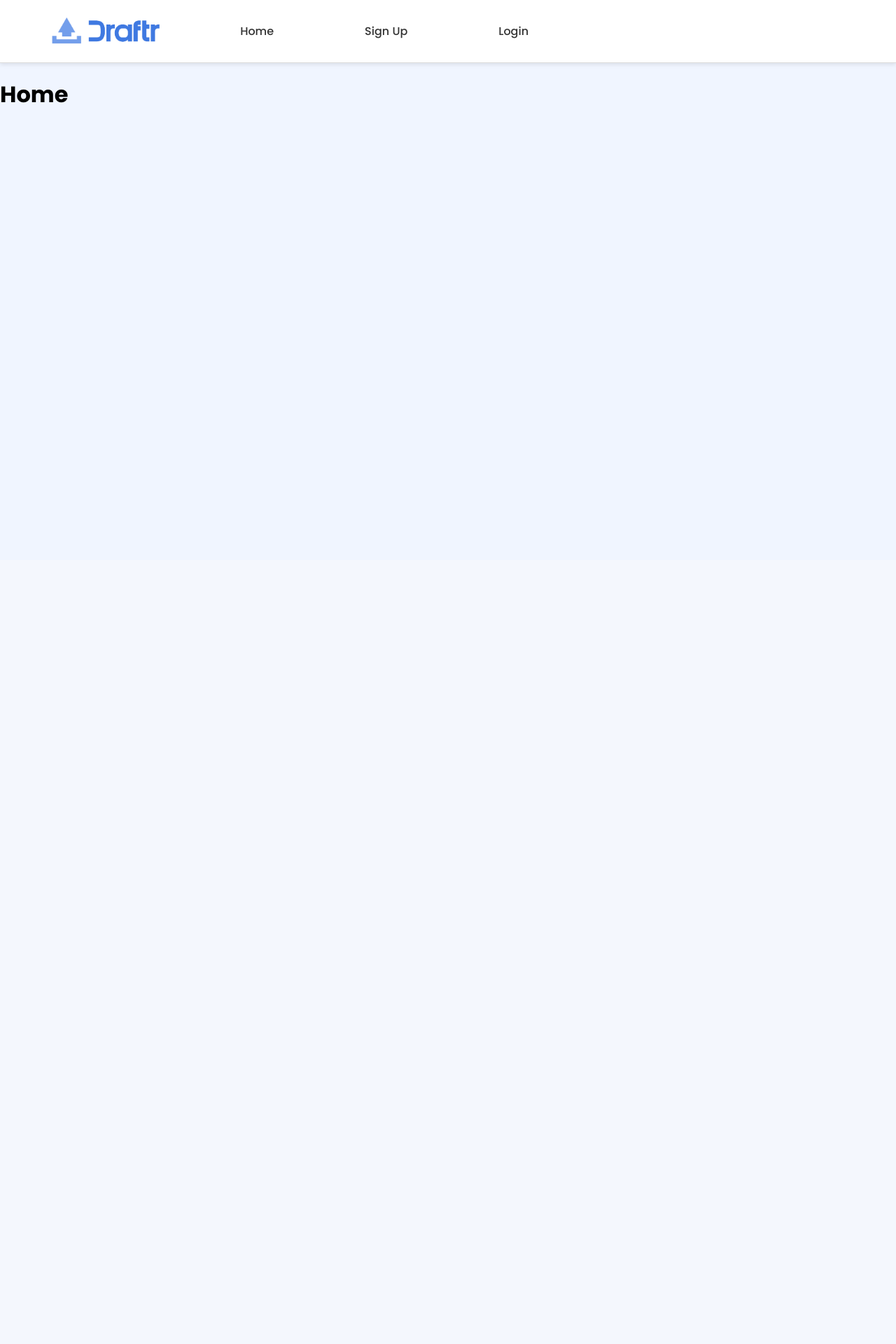
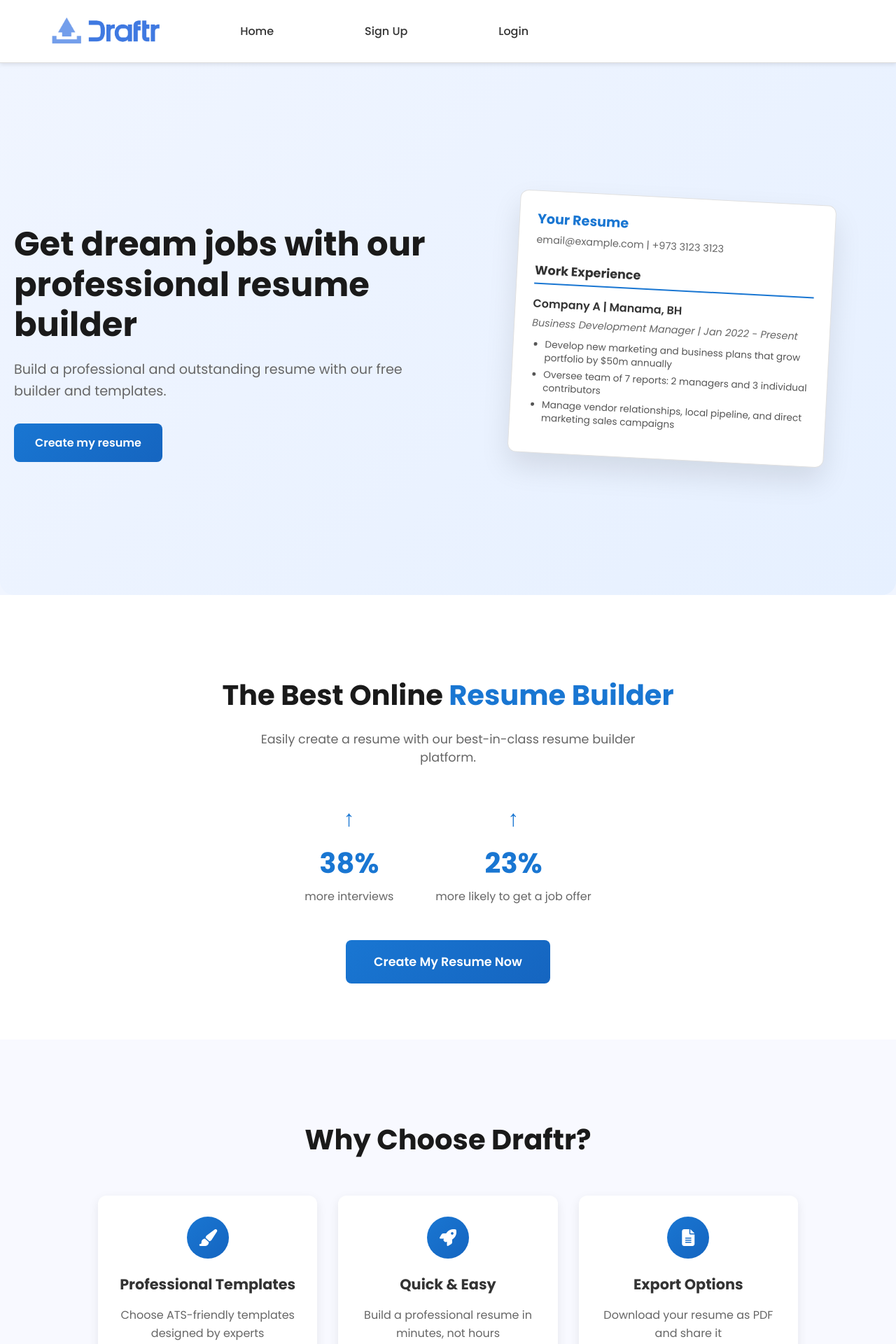
Before and after one commit to ayahmeftah/draftr-cv-builder-web-app, a Django app: page / in a window 1280 px wide. Shown: the top 1920 px of the page at 70% size. Before the commit the page ends 147 px from the top, so only its background shows below. Run offline with Django 5.2, Linux system fonts and the light colour scheme.

Commit message:
created the landing page with the styling

```diff
--- /dev/null
+++ b/main_app/static/css/homepage.css
@@ -0,0 +1,368 @@
+.container {
+  max-width: 1200px;
+  margin: 0 auto;
+  padding: 0 20px;
+}
+
+.hero {
+  display: flex;
+  align-items: center;
+  min-height: 80vh;
+  padding: 60px 20px;
+  background: linear-gradient(135deg, #f0f5ff 0%, #e6f0ff 100%);
+  max-width: 1400px;
+  margin: 0 auto;
+  border-radius: 0 0 20px 20px;
+}
+
+.hero-content {
+  flex: 1;
+  padding-right: 40px;
+}
+
+.hero-content h1 {
+  font-size: 3rem;
+  font-weight: 700;
+  color: #1a1a1a;
+  margin-bottom: 20px;
+  line-height: 1.2;
+}
+
+.hero-subtitle {
+  font-size: 1.2rem;
+  color: #666;
+  margin-bottom: 30px;
+  line-height: 1.6;
+}
+
+.hero-buttons {
+  display: flex;
+  gap: 15px;
+  flex-wrap: wrap;
+}
+
+.cta-button {
+  padding: 15px 30px;
+  border-radius: 8px;
+  text-decoration: none;
+  font-weight: 600;
+  font-size: 1rem;
+  transition: all 0.3s ease;
+  display: inline-block;
+  text-align: center;
+}
+
+.cta-button.primary {
+  background: linear-gradient(135deg, #1976D2 0%, #1565C0 100%);
+  color: white;
+  border: none;
+}
+
+.cta-button.primary:hover {
+  transform: translateY(-2px);
+  box-shadow: 0 10px 25px rgba(25, 118, 210, 0.3);
+}
+
+.cta-button.secondary {
+  background: white;
+  color: #1976D2;
+  border: 2px solid #1976D2;
+}
+
+.cta-button.secondary:hover {
+  background: #f8f9ff;
+  transform: translateY(-2px);
+}
+
+.cta-button.large {
+  padding: 18px 40px;
+  font-size: 1.1rem;
+}
+
+.hero-image {
+  flex: 1;
+  display: flex;
+  justify-content: center;
+}
+
+.resume-preview {
+  background: white;
+  border-radius: 12px;
+  padding: 25px;
+  box-shadow: 0 20px 40px rgba(0, 0, 0, 0.1);
+  max-width: 400px;
+  transform: rotate(3deg);
+  border: 1px solid #e0e0e0;
+}
+
+.resume-header h3 {
+  color: #1976D2;
+  margin: 0 0 5px 0;
+  font-size: 1.2rem;
+}
+
+.resume-header p {
+  color: #666;
+  margin: 0 0 20px 0;
+  font-size: 0.9rem;
+}
+
+.resume-section h4 {
+  color: #333;
+  margin: 0 0 15px 0;
+  font-size: 1.1rem;
+  border-bottom: 2px solid #1976D2;
+  padding-bottom: 5px;
+}
+
+.experience-item {
+  margin-bottom: 15px;
+}
+
+.company {
+  font-weight: 600;
+  color: #333;
+  margin: 0 0 5px 0;
+}
+
+.role {
+  color: #666;
+  font-size: 0.9rem;
+  margin: 0 0 10px 0;
+  font-style: italic;
+}
+
+.resume-preview ul {
+  padding-left: 20px;
+  margin: 0;
+}
+
+.resume-preview li {
+  color: #555;
+  font-size: 0.85rem;
+  line-height: 1.4;
+  margin-bottom: 5px;
+}
+
+.stats-section {
+  padding: 80px 20px;
+  background: white;
+  text-align: center;
+}
+
+.stats-section h2 {
+  font-size: 2.5rem;
+  color: #1a1a1a;
+  margin-bottom: 20px;
+}
+
+.highlight {
+  color: #1976D2;
+}
+
+.stats-subtitle {
+  font-size: 1.1rem;
+  color: #666;
+  margin-bottom: 50px;
+  max-width: 600px;
+  margin-left: auto;
+  margin-right: auto;
+}
+
+.stats-grid {
+  display: flex;
+  justify-content: center;
+  gap: 60px;
+  margin-bottom: 50px;
+  flex-wrap: wrap;
+}
+
+.stat-card {
+  text-align: center;
+}
+
+.stat-icon {
+  font-size: 2rem;
+  color: #1976D2;
+  margin-bottom: 10px;
+}
+
+.stat-number {
+  font-size: 2.5rem;
+  font-weight: 700;
+  color: #1976D2;
+  margin-bottom: 5px;
+}
+
+.stat-label {
+  color: #666;
+  font-size: 1rem;
+}
+
+.cta-center {
+  text-align: center;
+}
+
+.features-section {
+  padding: 80px 20px;
+  background: #f8f9ff;
+}
+
+.features-section h2 {
+  text-align: center;
+  font-size: 2.5rem;
+  color: #1a1a1a;
+  margin-bottom: 50px;
+}
+
+.features-grid {
+  display: grid;
+  grid-template-columns: repeat(auto-fit, minmax(250px, 1fr));
+  gap: 30px;
+  max-width: 1000px;
+  margin: 0 auto;
+}
+
+.feature-card {
+  background: white;
+  padding: 30px;
+  border-radius: 12px;
+  text-align: center;
+  box-shadow: 0 5px 15px rgba(0, 0, 0, 0.08);
+  transition: transform 0.3s ease;
+}
+
+.feature-card:hover {
+  transform: translateY(-5px);
+}
+
+.feature-icon {
+  width: 60px;
+  height: 60px;
+  background: linear-gradient(135deg, #1976D2 0%, #1565C0 100%);
+  border-radius: 50%;
+  display: flex;
+  align-items: center;
+  justify-content: center;
+  margin: 0 auto 20px;
+  color: white;
+  font-size: 1.5rem;
+}
+
+.feature-card h3 {
+  color: #333;
+  margin-bottom: 15px;
+  font-size: 1.3rem;
+}
+
+.feature-card p {
+  color: #666;
+  line-height: 1.6;
+}
+
+.companies-section {
+  padding: 60px 20px;
+  background: white;
+  text-align: center;
+}
+
+.companies-section h3 {
+  color: #666;
+  margin-bottom: 30px;
+  font-size: 1.2rem;
+  font-weight: 400;
+}
+
+.companies-grid {
+  display: flex;
+  justify-content: center;
+  gap: 40px;
+  flex-wrap: wrap;
+  max-width: 800px;
+  margin: 0 auto;
+}
+
+.company-logo {
+  font-weight: 600;
+  color: #1976D2;
+  font-size: 1.1rem;
+  padding: 10px 20px;
+  background: #f0f5ff;
+  border-radius: 8px;
+}
+
+.final-cta {
+  padding: 80px 20px;
+  background: linear-gradient(135deg, #1976D2 0%, #1565C0 100%);
+  color: white;
+  text-align: center;
+}
+
+.final-cta h2 {
+  font-size: 2.5rem;
+  margin-bottom: 20px;
+}
+
+.final-cta p {
+  font-size: 1.2rem;
+  margin-bottom: 30px;
+  opacity: 0.9;
+}
+
+@media (max-width: 968px) {
+  .hero {
+    flex-direction: column;
+    text-align: center;
+    padding: 40px 20px;
+  }
+
+  .hero-content {
+    padding-right: 0;
+    margin-bottom: 40px;
+  }
+
+  .hero-content h1 {
+    font-size: 2.2rem;
+  }
+
+  .hero-buttons {
+    justify-content: center;
+  }
+
+  .resume-preview {
+    transform: none;
+    max-width: 100%;
+  }
+
+  .stats-grid {
+    gap: 40px;
+  }
+
+  .features-grid {
+    grid-template-columns: 1fr;
+    max-width: 400px;
+  }
+}
+
+@media (max-width: 480px) {
+  .hero-content h1 {
+    font-size: 1.8rem;
+  }
+
+  .cta-button {
+    width: 100%;
+  }
+
+  .stats-section h2,
+  .features-section h2 {
+    font-size: 2rem;
+  }
+
+  .stat-number {
+    font-size: 2rem;
+  }
+
+  .final-cta h2 {
+    font-size: 2rem;
+  }
+}
--- a/main_app/templates/homepage.html
+++ b/main_app/templates/homepage.html
@@ -1,8 +1,115 @@
-{% extends "base.html" %}
+{% extends 'base.html' %}
+{% load static %}
 
 {% block head %}
+  <link rel="stylesheet" href="{% static "css/homepage.css" %}">
+  <link rel="stylesheet" href="https://cdnjs.cloudflare.com/ajax/libs/font-awesome/6.4.0/css/all.min.css">
+  <title>Draftr - Home</title>
 {% endblock %}
 
 {% block body %}
-    <h1>Home</h1>
-{% endblock%}
+<section class="hero">
+  <div class="hero-content">
+    <h1>Get dream jobs with our professional resume builder</h1>
+    <p class="hero-subtitle">Build a professional and outstanding resume with our free builder and templates.</p>
+    <div class="hero-buttons">
+      <a href="{% url 'template_list' %}" class="cta-button primary">Create my resume</a>
+    </div>
+  </div>
+  <div class="hero-image">
+    <div class="resume-preview">
+      <div class="resume-header">
+        <h3>Your Resume</h3>
+        <p>email@example.com | +973 3123 3123</p>
+      </div>
+      <div class="resume-section">
+        <h4>Work Experience</h4>
+        <div class="experience-item">
+          <p class="company">Company A | Manama, BH</p>
+          <p class="role">Business Development Manager | Jan 2022 - Present</p>
+          <ul>
+            <li>Develop new marketing and business plans that grow portfolio by $50m annually</li>
+            <li>Oversee team of 7 reports: 2 managers and 3 individual contributors</li>
+            <li>Manage vendor relationships, local pipeline, and direct marketing sales campaigns</li>
+          </ul>
+        </div>
+      </div>
+    </div>
+  </div>
+</section>
+
+<section class="stats-section">
+  <div class="container">
+    <h2>The Best Online <span class="highlight">Resume Builder</span></h2>
+    <p class="stats-subtitle">Easily create a resume with our best-in-class resume builder platform.</p>
+
+    <div class="stats-grid">
+      <div class="stat-card">
+        <div class="stat-icon">↑</div>
+        <div class="stat-number">38%</div>
+        <div class="stat-label">more interviews</div>
+      </div>
+      <div class="stat-card">
+        <div class="stat-icon">↑</div>
+        <div class="stat-number">23%</div>
+        <div class="stat-label">more likely to get a job offer</div>
+      </div>
+    </div>
+
+    <div class="cta-center">
+      <a href="{% url 'template_list' %}" class="cta-button primary large">Create My Resume Now</a>
+    </div>
+  </div>
+</section>
+
+<section class="features-section">
+  <div class="container">
+    <h2>Why Choose Draftr?</h2>
+    <div class="features-grid">
+      <div class="feature-card">
+        <div class="feature-icon">
+          <i class="fas fa-paint-brush"></i>
+        </div>
+        <h3>Professional Templates</h3>
+        <p>Choose ATS-friendly templates designed by experts</p>
+      </div>
+      <div class="feature-card">
+        <div class="feature-icon">
+          <i class="fas fa-rocket"></i>
+        </div>
+        <h3>Quick & Easy</h3>
+        <p>Build a professional resume in minutes, not hours</p>
+      </div>
+      <div class="feature-card">
+        <div class="feature-icon">
+          <i class="fas fa-file-alt"></i>
+        </div>
+        <h3>Export Options</h3>
+        <p>Download your resume as PDF and share it</p>
+      </div>
+    </div>
+  </div>
+</section>
+
+<section class="companies-section">
+  <div class="container">
+    <h3>Our users have been hired by top companies</h3>
+    <div class="companies-grid">
+      <span class="company-logo">Google</span>
+      <span class="company-logo">Amazon</span>
+      <span class="company-logo">Microsoft</span>
+      <span class="company-logo">Apple</span>
+      <span class="company-logo">Netflix</span>
+      <span class="company-logo">Facebook</span>
+    </div>
+  </div>
+</section>
+
+<section class="final-cta">
+  <div class="container">
+    <h2>Ready to Land Your Dream Job?</h2>
+    <p>Start building your professional resume today - it's free!</p>
+    <a href="{% url 'template_list' %}" class="cta-button primary large">Start Building Now</a>
+  </div>
+</section>
+{% endblock %}
```
